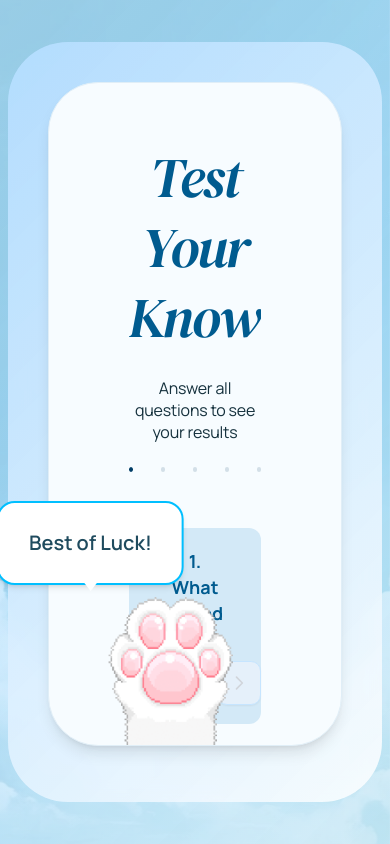
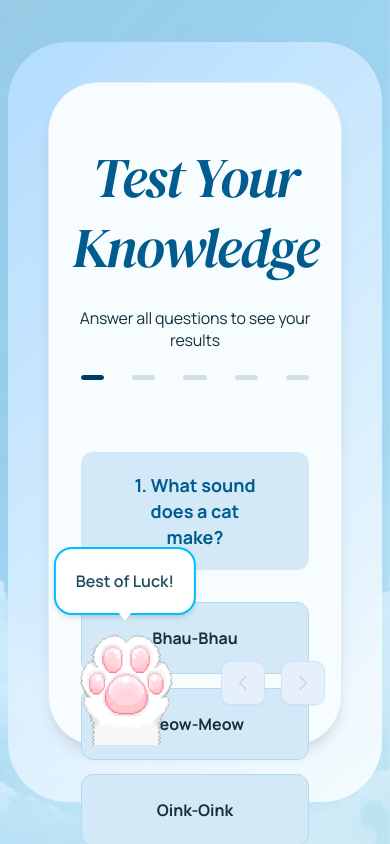
Before and after one commit to Bhubesh04/Wedding-Company, a React (Vite) app: page / in a window 390 px wide. Built offline with nearby package versions, Linux system fonts and the light colour scheme.

Commit message:
deploymentt

```diff
--- a/src/components/decorative/PawBubble.tsx
+++ b/src/components/decorative/PawBubble.tsx
@@ -1,13 +1,7 @@
 export const PawBubble = () => {
   return (
     <div
-      className="absolute pointer-events-none z-20"
-      style={{
-        bottom: '0px',
-        left: '40px',
-        width: '160px',
-        height: '160px',
-      }}
+      className="absolute pointer-events-none z-20 bottom-0 left-4 md:left-[40px] w-[120px] h-[120px] md:w-[160px] md:h-[160px]"
     >
       <div className="relative w-full h-full">
         <img
@@ -18,16 +12,17 @@ export const PawBubble = () => {
       </div>
 
       <div
-        className="absolute bg-white rounded-[18px] px-[30px] py-[25px] shadow-md border-[2px] border-[#00BFFF]"
+        className="absolute bg-white rounded-[18px] px-[20px] py-[20px] md:px-[30px] md:py-[25px] shadow-md border-[2px] border-[#00BFFF]"
         style={{
-          bottom: '160px',
-          left: '1%',
+          bottom: '100%',
+          left: '50%',
+          marginBottom: '10px',
           transform: 'translateX(-50%)',
           whiteSpace: 'nowrap',
           textAlign: 'center',
         }}
       >
-        <p className="text-[20px] font-semibold text-[#1F4B5E] font-manrope">
+        <p className="text-[16px] md:text-[20px] font-semibold text-[#1F4B5E] font-manrope">
           Best of Luck!
         </p>
 
--- a/src/components/quiz/ProgressBar.tsx
+++ b/src/components/quiz/ProgressBar.tsx
@@ -9,7 +9,7 @@ export const ProgressBar = ({ currentIndex, totalQuestions }: ProgressBarProps)
   const segments = Array.from({ length: totalQuestions }, (_, i) => i);
 
   return (
-    <div className="w-full flex gap-[28px] mb-8">
+    <div className="w-full flex gap-[28px] mb-12">
       {segments.map((index) => (
         <div
           key={index}
--- a/src/components/quiz/QuizPage.tsx
+++ b/src/components/quiz/QuizPage.tsx
@@ -58,9 +58,9 @@ export const QuizPage = ({ onComplete }: QuizPageProps) => {
       animate={{ opacity: 1, y: 0 }}
       exit={{ opacity: 0, y: -20 }}
       transition={{ duration: 0.3 }}
-      className="relative w-full h-full flex flex-col items-center px-[80px]"
+      className="relative w-full h-full flex flex-col px-4 md:px-[80px]"
     >
-      <div className="flex flex-col items-center w-full max-w-[897px] flex-1 pt-[60px] gap-6 pb-[100px] overflow-y-auto">
+      <div className="flex flex-col items-center w-full flex-1 pt-[60px] gap-6 pb-[100px]">
         <header className="text-center w-full">
           <h1
             className="font-serif-display font-normal italic text-[56px] text-[#005B8F] text-center leading-tight"
@@ -79,14 +79,14 @@ export const QuizPage = ({ onComplete }: QuizPageProps) => {
           </p>
         </div>
 
-        <div className="w-full">
+        <div className="w-full max-w-[897px] px-4">
           <ProgressBar
             currentIndex={currentQuestionIndex}
             totalQuestions={quizQuestions.length}
           />
         </div>
 
-        <div className="w-full">
+        <div className="w-full max-w-[897px] px-4">
           <QuestionCard
             question={currentQuestion}
             selectedOptionId={selectedOptionId}
@@ -95,7 +95,7 @@ export const QuizPage = ({ onComplete }: QuizPageProps) => {
         </div>
       </div>
 
-      <div className="absolute bottom-[40px] right-[80px] flex gap-[16px]">
+      <div className="absolute bottom-[40px] right-4 md:right-[80px] flex gap-[16px]">
         <NavigationButtons
           onPrevious={handlePrevious}
           onNext={handleNext}
```
